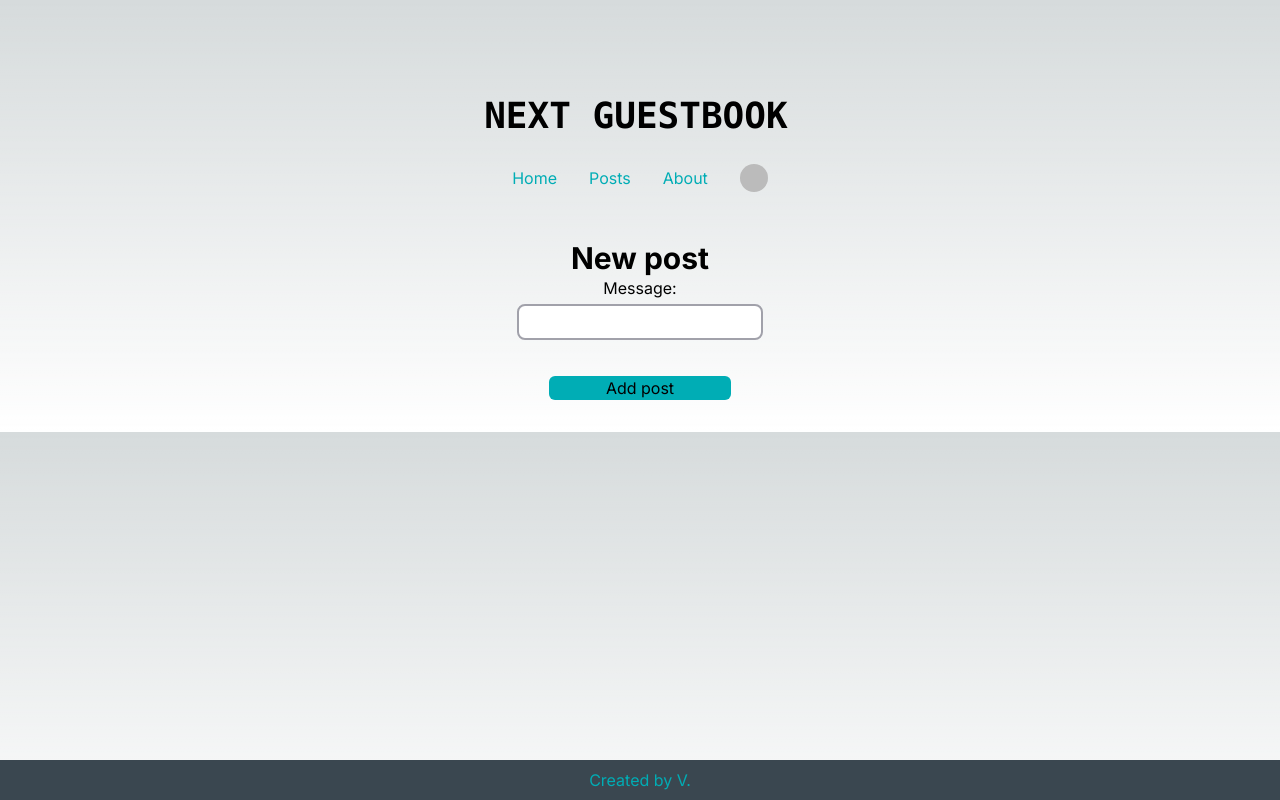
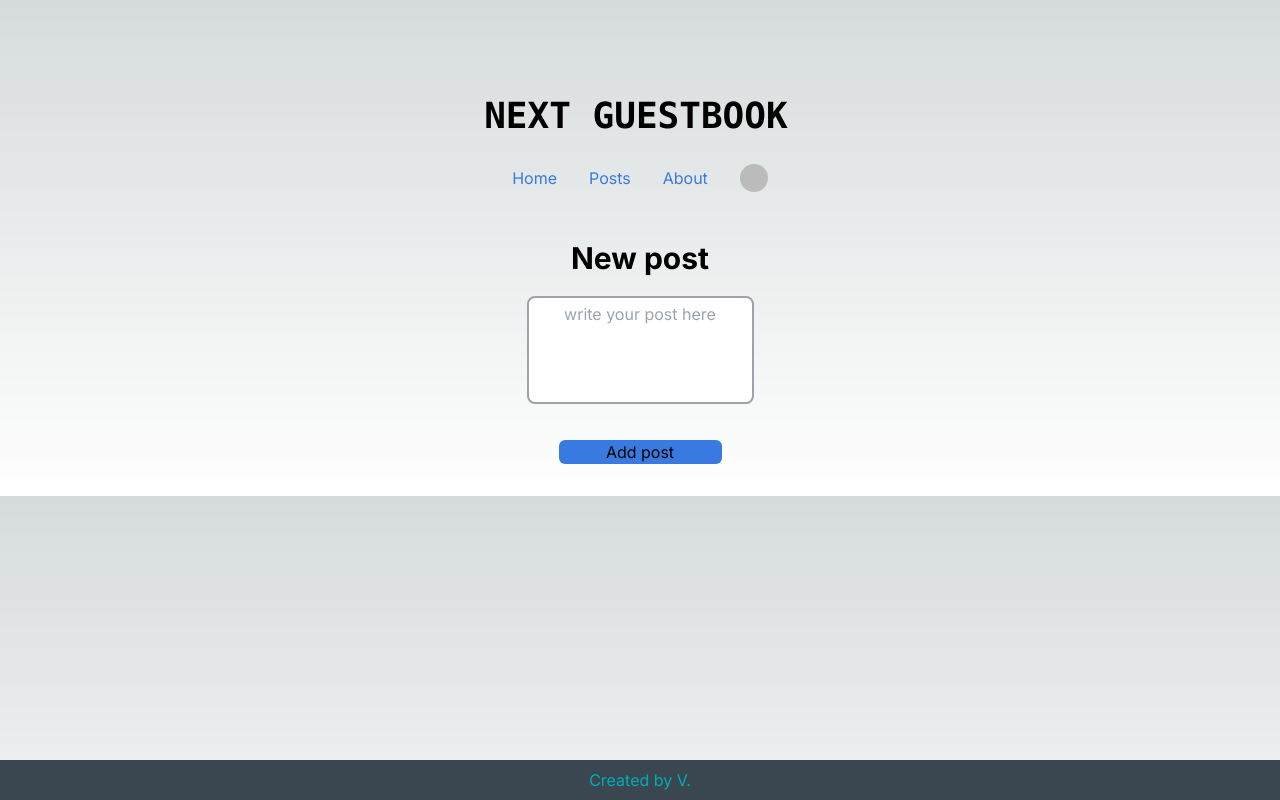
Before and after one commit to viniarski/guestbook-next, a Next.js app: page /posts/new in a window 1280 px wide. Built offline with nearby package versions, Linux system fonts and the light colour scheme; no server answers; sample sign-in values are in the browser's storage; some icons are missing.

Commit message:
change input to textarea

```diff
--- a/src/app/posts/new/page.js
+++ b/src/app/posts/new/page.js
@@ -30,16 +30,16 @@ export default async function page() {
 
   return (
     <main className="flex flex-col items-center mt-1">
-      <h1 className="text-3xl font-bold">New post</h1>
+      <h1 className="text-3xl font-bold pb-5">New post</h1>
       <form className="flex flex-col gap-1" action={handlePost}>
         <div className="flex flex-col gap-1 items-center justify-center">
-          <label htmlFor="post">Message: </label>
-          <input
-            type="text"
+          <textarea
             name="post"
             id="post"
-            className="bg-white border-zinc-400 border-[2px] rounded-lg p-1 text-center text-[#00ADB5]"
-          />
+            rows="4"
+            placeholder="write your post here"
+            className="bg-white border-zinc-400 border-[2px] rounded-lg p-1 text-center text-[#00ADB5] resize-none"
+          ></textarea>
         </div>
         <Submit />
       </form>
--- a/src/components/Header.jsx
+++ b/src/components/Header.jsx
@@ -16,7 +16,7 @@ export default function Header() {
             <Link
               href="/"
               className="hover:underline"
-              style={{ color: '#00ADB5' }}
+              style={{ color: '#387ADF' }}
             >
               Home
             </Link>
@@ -25,7 +25,7 @@ export default function Header() {
             <Link
               href="/posts"
               className="hover:underline"
-              style={{ color: '#00ADB5' }}
+              style={{ color: '#387ADF' }}
             >
               Posts
             </Link>
@@ -34,7 +34,7 @@ export default function Header() {
             <Link
               href="/about"
               className="hover:underline"
-              style={{ color: '#00ADB5' }}
+              style={{ color: '#387ADF' }}
             >
               About
             </Link>
--- a/src/components/Submit.jsx
+++ b/src/components/Submit.jsx
@@ -8,7 +8,7 @@ export default function Submit() {
     <button
       disabled={pending}
       type="submit"
-      className="bg-[#00ADB5] m-8 rounded-md"
+      className="bg-[#387ADF] m-8 rounded-md"
     >
       {pending ? 'Adding post...' : 'Add post'}
     </button>
```
